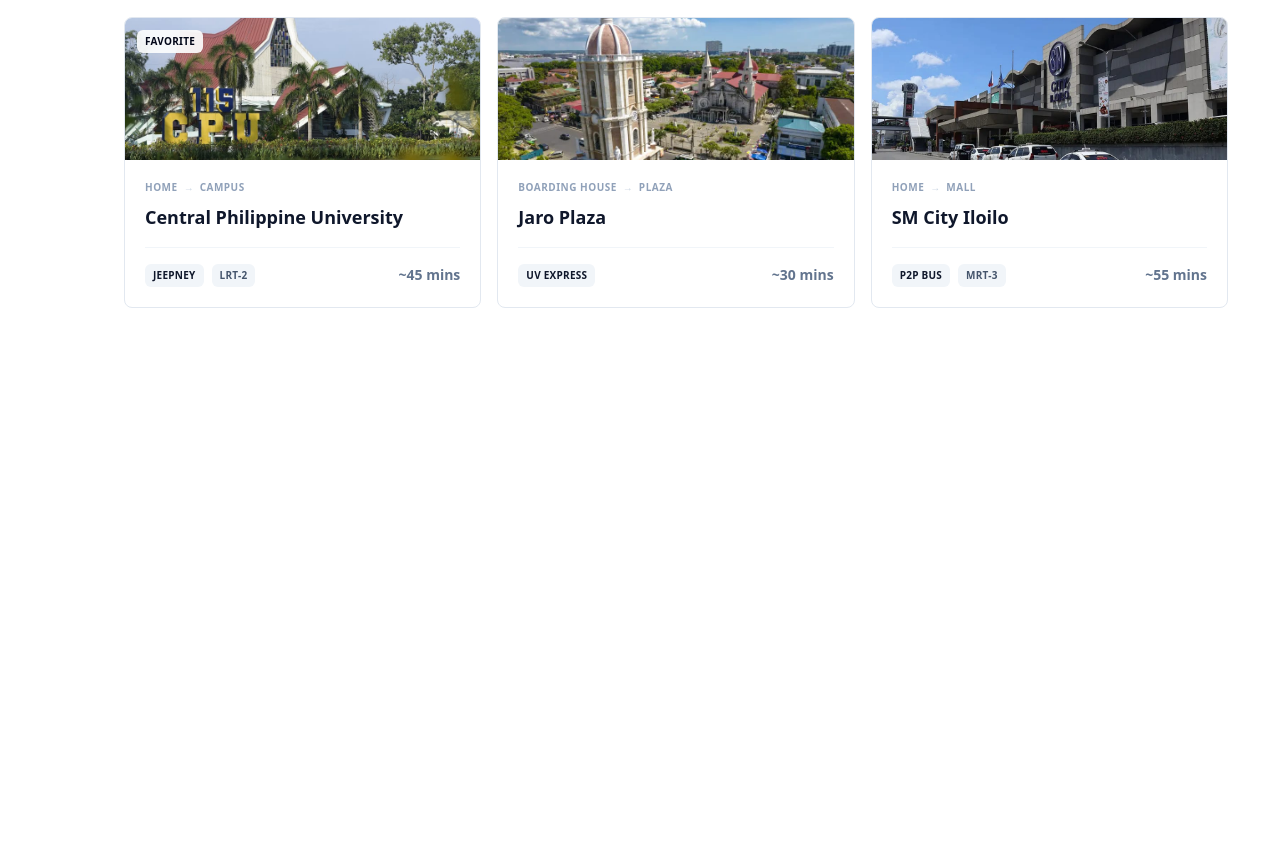
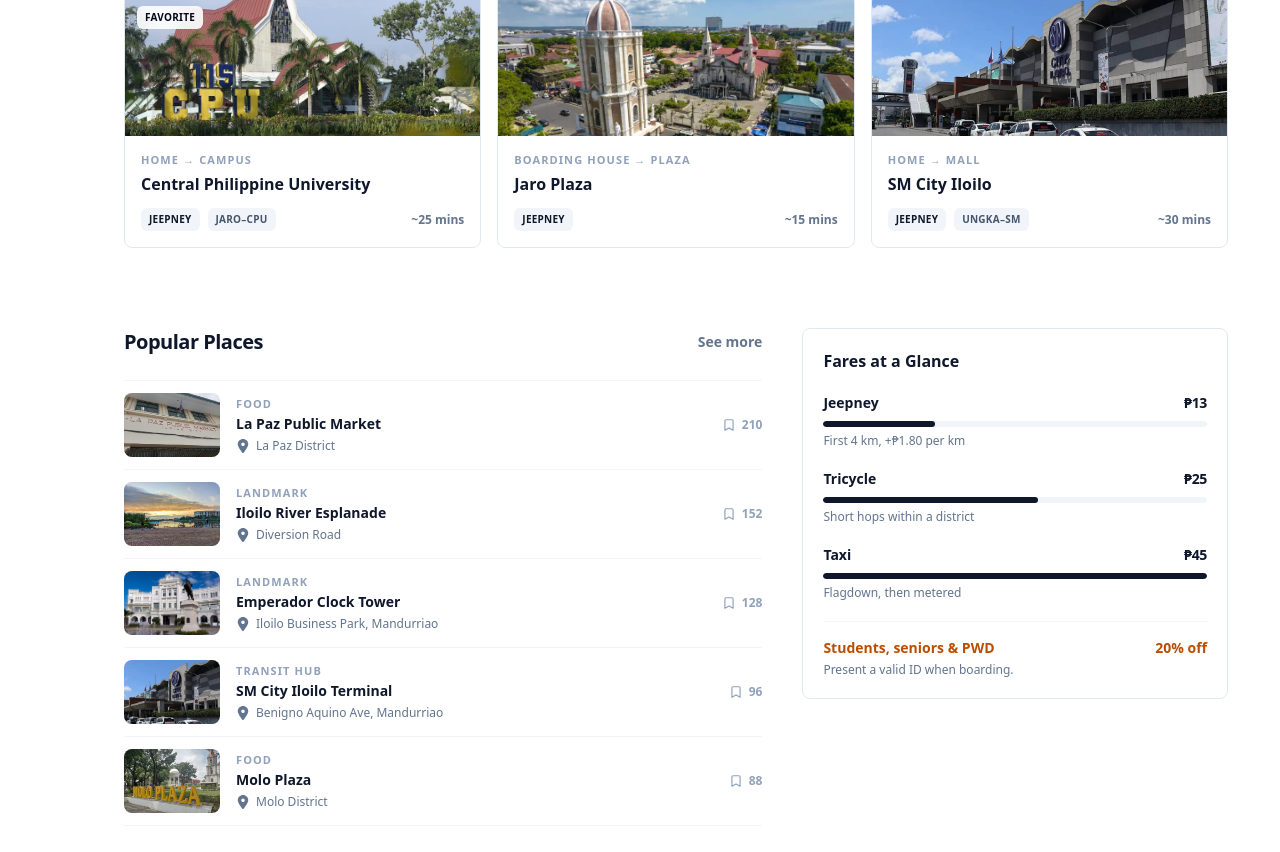
Before and after one commit to YusCML/6SEven, a Next.js app in the folder client/: page /home in a window 1280 px wide. Shown: the part 800-1652 px from the top of the page. Before the commit the page ends 1148 px from the top, so only its background shows below. Built offline with nearby package versions, Linux system fonts and the light colour scheme; no server answers.

Commit message:
UI homepage contents

```diff
--- /dev/null
+++ b/client/src/features/home/components/FareGuide.tsx
@@ -0,0 +1,41 @@
+import { fareDiscount, fareGuide } from '../content';
+
+const PEAK = Math.max(...fareGuide.map((row) => row.amount));
+
+export default function FareGuide() {
+  return (
+    <section>
+      <div className="rounded-lg border border-slate-200 bg-white p-5">
+        <h2 className="text-base font-bold text-slate-900">Fares at a Glance</h2>
+
+        <div className="mt-5 space-y-5">
+          {fareGuide.map((row) => (
+            <div key={row.mode}>
+              <div className="flex items-baseline justify-between gap-3">
+                <span className="text-sm font-bold text-slate-900">{row.mode}</span>
+                <span className="shrink-0 text-sm font-extrabold tracking-tight text-slate-900">₱{row.amount}</span>
+              </div>
+
+              <div className="mt-2 h-1.5 overflow-hidden rounded-full bg-slate-100">
+                <div
+                  className="h-full rounded-full bg-slate-900"
+                  style={{ width: `${Math.round((row.amount / PEAK) * 100)}%` }}
+                />
+              </div>
+
+              <p className="mt-1.5 text-xs font-medium text-slate-500">{row.note}</p>
+            </div>
+          ))}
+        </div>
+
+        <div className="mt-5 border-t border-slate-100 pt-4">
+          <div className="flex items-baseline justify-between gap-3">
+            <span className="text-sm font-bold text-amber-700">{fareDiscount.label}</span>
+            <span className="shrink-0 text-sm font-extrabold text-amber-700">{fareDiscount.value}</span>
+          </div>
+          <p className="mt-1 text-xs font-medium text-slate-500">{fareDiscount.note}</p>
+        </div>
+      </div>
+    </section>
+  );
+}
--- a/client/src/features/home/components/FrequentRides.tsx
+++ b/client/src/features/home/components/FrequentRides.tsx
@@ -5,16 +5,13 @@
 export default function FrequentRides() {
   return (
     <section className="mx-auto w-full max-w-6xl px-6 py-10">
-      <div className="flex flex-wrap items-start justify-between gap-4">
-        <div>
-          <h2 className="text-xl font-extrabold tracking-tight text-slate-900">Your Frequent Rides</h2>
-          <p className="mt-1 text-sm font-medium text-slate-500">Quick access to your saved routes and locations.</p>
-        </div>
+      <div className="flex flex-wrap items-center justify-between gap-4">
+        <h2 className="text-xl font-extrabold tracking-tight text-slate-900">Your Frequent Rides</h2>
         <Link
           href="/routes"
-          className="rounded-lg border border-slate-200 bg-white px-4 py-2 text-xs font-bold text-slate-600 transition hover:border-slate-400 hover:text-slate-900"
+          className="text-sm font-semibold text-slate-500 transition hover:text-slate-900"
         >
-          Manage Favorites
+          See all
         </Link>
       </div>
 
--- a/client/src/features/home/components/LandingPage.tsx
+++ b/client/src/features/home/components/LandingPage.tsx
@@ -1,5 +1,7 @@
+import FareGuide from './FareGuide';
 import FrequentRides from './FrequentRides';
 import HeroSearch from './HeroSearch';
+import PopularPlaces from './PopularPlaces';
 import StatStrip from './StatStrip';
 
 export default function LandingPage() {
@@ -8,6 +10,11 @@
       <HeroSearch />
       <StatStrip />
       <FrequentRides />
+
+      <div className="mx-auto grid w-full max-w-6xl gap-10 px-6 py-10 lg:grid-cols-[1.5fr_1fr]">
+        <PopularPlaces />
+        <FareGuide />
+      </div>
     </>
   );
 }
--- /dev/null
+++ b/client/src/features/home/components/PopularPlaces.tsx
@@ -0,0 +1,60 @@
+import Image from 'next/image';
+import Link from 'next/link';
+import { BookmarkIcon, MapPinIcon } from '@/components/icons';
+import { HOTSPOTS } from '@/features/hotspot/data';
+
+const FEATURED = [...HOTSPOTS].sort((a, b) => b.saves - a.saves).slice(0, 5);
+
+export default function PopularPlaces() {
+  return (
+    <section>
+      <div className="flex flex-wrap items-center justify-between gap-4">
+        <h2 className="text-xl font-extrabold tracking-tight text-slate-900">Popular Places</h2>
+
+        <Link href="/hotspot" className="text-sm font-semibold text-slate-500 transition hover:text-slate-900">
+          See more
+        </Link>
+      </div>
+
+      <ul className="mt-6 divide-y divide-slate-100 border-y border-slate-100">
+        {FEATURED.map((hotspot) => (
+          <li key={hotspot.id}>
+            <Link
+              href="/hotspot"
+              className="flex items-center gap-4 py-3 transition hover:opacity-75"
+            >
+              <span className="relative h-16 w-24 shrink-0 overflow-hidden rounded-lg bg-slate-100">
+                {hotspot.photo ? (
+                  <Image
+                    src={hotspot.photo}
+                    alt=""
+                    aria-hidden
+                    fill
+                    sizes="96px"
+                    className="object-cover"
+                  />
+                ) : null}
+              </span>
+
+              <span className="min-w-0 flex-1">
+                <span className="block text-[11px] font-bold uppercase tracking-[0.1em] text-slate-400">
+                  {hotspot.category}
+                </span>
+                <span className="mt-0.5 block truncate text-sm font-bold text-slate-900">{hotspot.title}</span>
+                <span className="mt-1 flex items-center gap-1.5 text-xs font-medium text-slate-500">
+                  <MapPinIcon className="h-3.5 w-3.5 shrink-0" />
+                  <span className="truncate">{hotspot.location}</span>
+                </span>
+              </span>
+
+              <span className="flex shrink-0 items-center gap-1.5 text-xs font-bold text-slate-400">
+                <BookmarkIcon className="h-3.5 w-3.5" />
+                {hotspot.saves}
+              </span>
+            </Link>
+          </li>
+        ))}
+      </ul>
+    </section>
+  );
+}
--- a/client/src/features/home/components/RideCard.tsx
+++ b/client/src/features/home/components/RideCard.tsx
@@ -22,18 +22,14 @@
         ) : null}
       </div>
 
-      <div className="p-5">
-        <p className="flex items-center gap-1.5">
-          <Badge tone="muted">{ride.from}</Badge>
-          <span aria-hidden className="text-[10px] text-slate-300">
-            →
-          </span>
-          <Badge tone="muted">{ride.to}</Badge>
+      <div className="p-4">
+        <p className="text-[11px] font-bold uppercase tracking-[0.1em] text-slate-400">
+          {ride.from} → {ride.to}
         </p>
 
-        <h3 className="mt-2 text-lg font-bold text-slate-900">{ride.title}</h3>
+        <h3 className="mt-1 text-base font-bold text-slate-900">{ride.title}</h3>
 
-        <div className="mt-4 flex items-center justify-between gap-3 border-t border-slate-100 pt-4">
+        <div className="mt-3 flex items-center justify-between gap-3">
           <div className="flex flex-wrap gap-2">
             {ride.tags.map((tag) => (
               <Badge key={tag.label} tone={tag.tone}>
@@ -41,7 +37,7 @@
               </Badge>
             ))}
           </div>
-          <span className="shrink-0 text-sm font-bold text-slate-500">{ride.duration}</span>
+          <span className="shrink-0 text-xs font-bold text-slate-500">{ride.duration}</span>
         </div>
       </div>
     </article>
--- a/client/src/features/home/content.ts
+++ b/client/src/features/home/content.ts
@@ -43,10 +43,10 @@
     from: 'Home',
     to: 'Campus',
     title: 'Central Philippine University',
-    duration: '~45 mins',
+    duration: '~25 mins',
     tags: [
       { label: 'Jeepney', tone: 'brand' },
-      { label: 'LRT-2', tone: 'neutral' },
+      { label: 'Jaro–CPU', tone: 'neutral' },
     ],
     photo: cpuPhoto,
     favorite: true,
@@ -56,8 +56,8 @@
     from: 'Boarding House',
     to: 'Plaza',
     title: 'Jaro Plaza',
-    duration: '~30 mins',
-    tags: [{ label: 'UV Express', tone: 'brand' }],
+    duration: '~15 mins',
+    tags: [{ label: 'Jeepney', tone: 'brand' }],
     photo: jaroPhoto,
   },
   {
@@ -65,10 +65,10 @@
     from: 'Home',
     to: 'Mall',
     title: 'SM City Iloilo',
-    duration: '~55 mins',
+    duration: '~30 mins',
     tags: [
-      { label: 'P2P Bus', tone: 'brand' },
-      { label: 'MRT-3', tone: 'neutral' },
+      { label: 'Jeepney', tone: 'brand' },
+      { label: 'Ungka–SM', tone: 'neutral' },
     ],
     photo: smIloiloPhoto,
   },
@@ -89,3 +89,21 @@
     description: 'Never overpay again. Accurate fare computation based on LTFRB matrix.',
   },
 ];
+
+export type FareRow = {
+  mode: string;
+  amount: number;
+  note: string;
+};
+
+export const fareGuide: FareRow[] = [
+  { mode: 'Jeepney', amount: 13, note: 'First 4 km, +₱1.80 per km' },
+  { mode: 'Tricycle', amount: 25, note: 'Short hops within a district' },
+  { mode: 'Taxi', amount: 45, note: 'Flagdown, then metered' },
+];
+
+export const fareDiscount = {
+  label: 'Students, seniors & PWD',
+  value: '20% off',
+  note: 'Present a valid ID when boarding.',
+};
```
